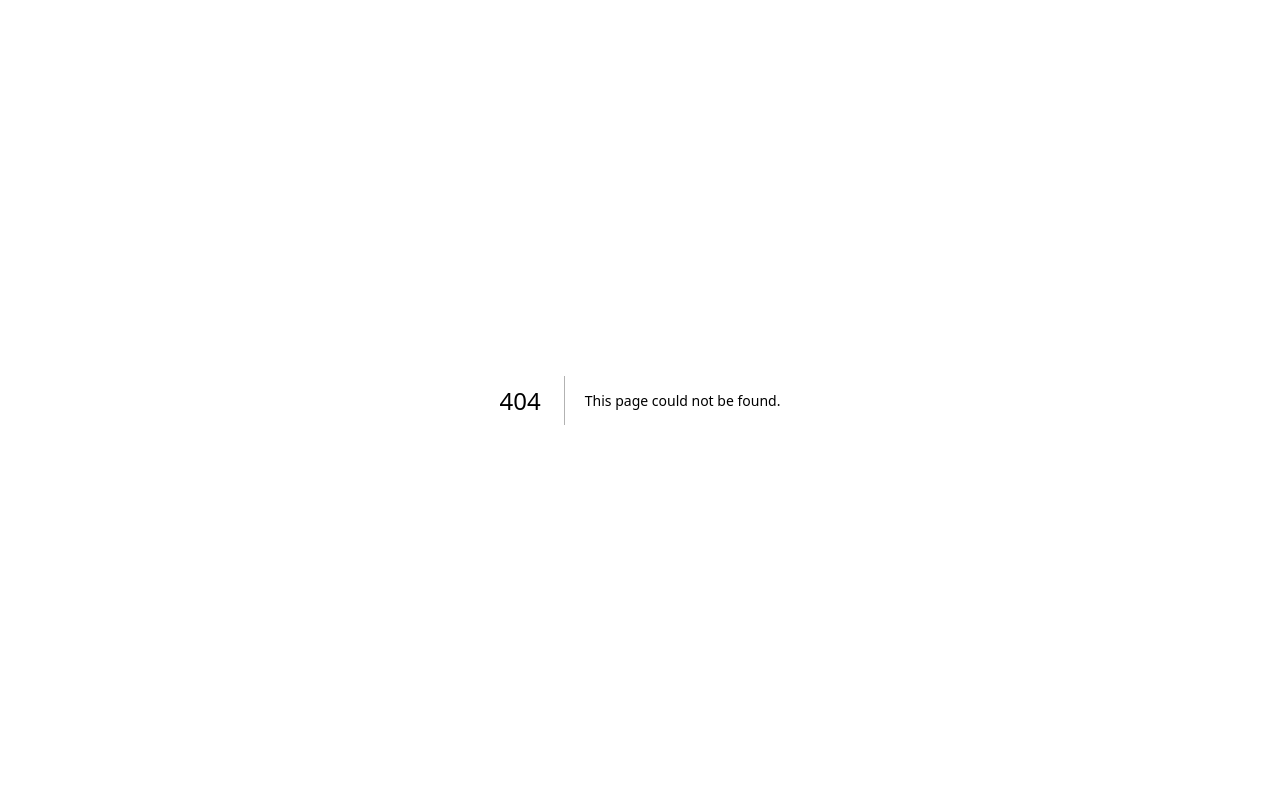
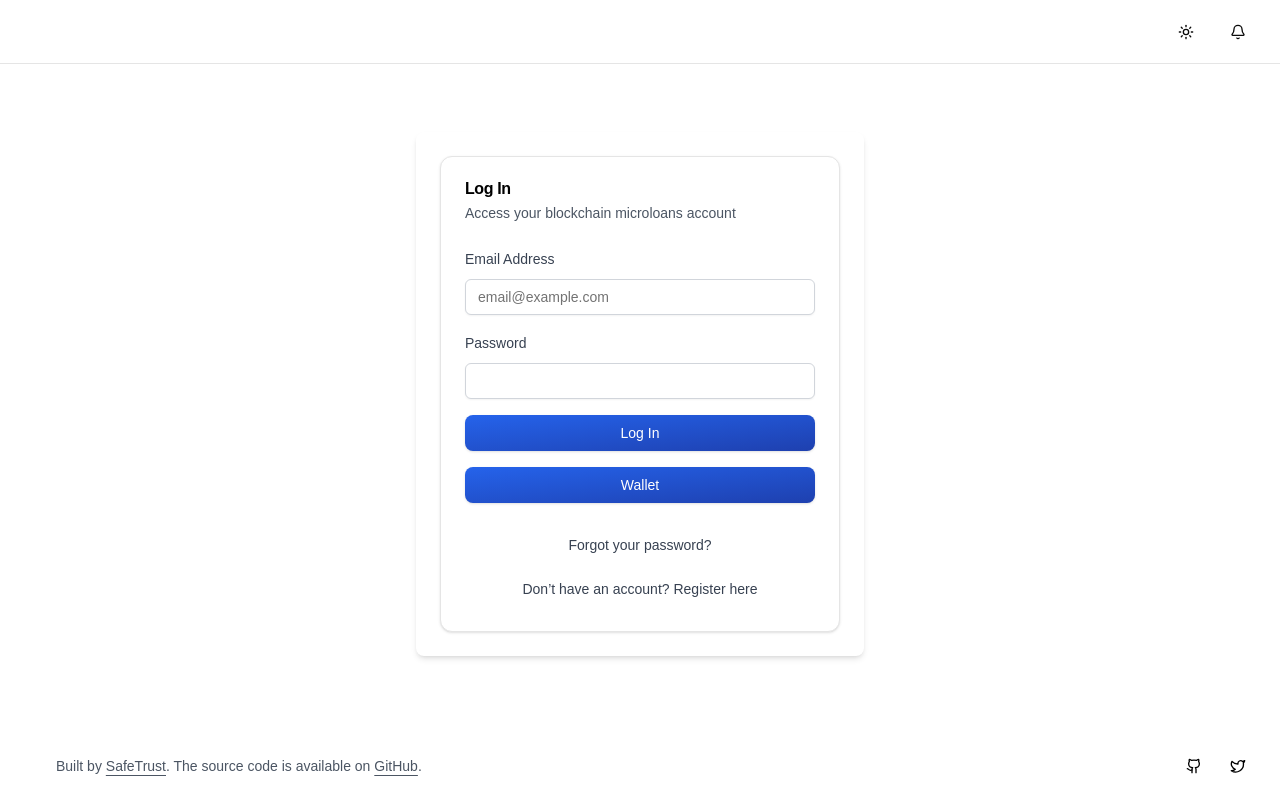
Before and after one commit to safetrustcr/dApp-SafeTrust, a Next.js app: page /auth/login in a window 1280 px wide. Before the commit this address had no page. Built offline with nearby package versions, Linux system fonts and the light colour scheme.

Commit message:
feat: update page

```diff
--- /dev/null
+++ b/src/app/auth/login/page.tsx
@@ -0,0 +1,40 @@
+"use client";
+
+import { DashboardHeader } from "@/layouts/Header";
+import { DashboardFooter } from "@/layouts/Footer";
+import { Login } from "@/components/auth/login";
+
+interface LoginCredentials {
+  email: string;
+  password: string;
+}
+
+export default function Dashboard() {
+  const handleSwitchToRegister = () => {
+    console.log("Switching to register");
+  };
+
+  const handleForgotPassword = () => {
+    console.log("Forgot password clicked");
+  };
+
+  const handleLogin = (credentials: LoginCredentials) => {
+    console.log("Logging in with credentials:", credentials);
+  };
+
+  return (
+    <div className="flex flex-col min-h-screen">
+      <DashboardHeader />
+      <main className="flex-1 flex items-center justify-center p-8 pt-6">
+        <div className="w-full max-w-md bg-white dark:bg-gray-900 shadow-md rounded-lg p-6">
+          <Login
+            onSwitchToRegister={handleSwitchToRegister}
+            onForgotPassword={handleForgotPassword}
+            onLogin={handleLogin}
+          />
+        </div>
+      </main>
+      <DashboardFooter />
+    </div>
+  );
+}
```
